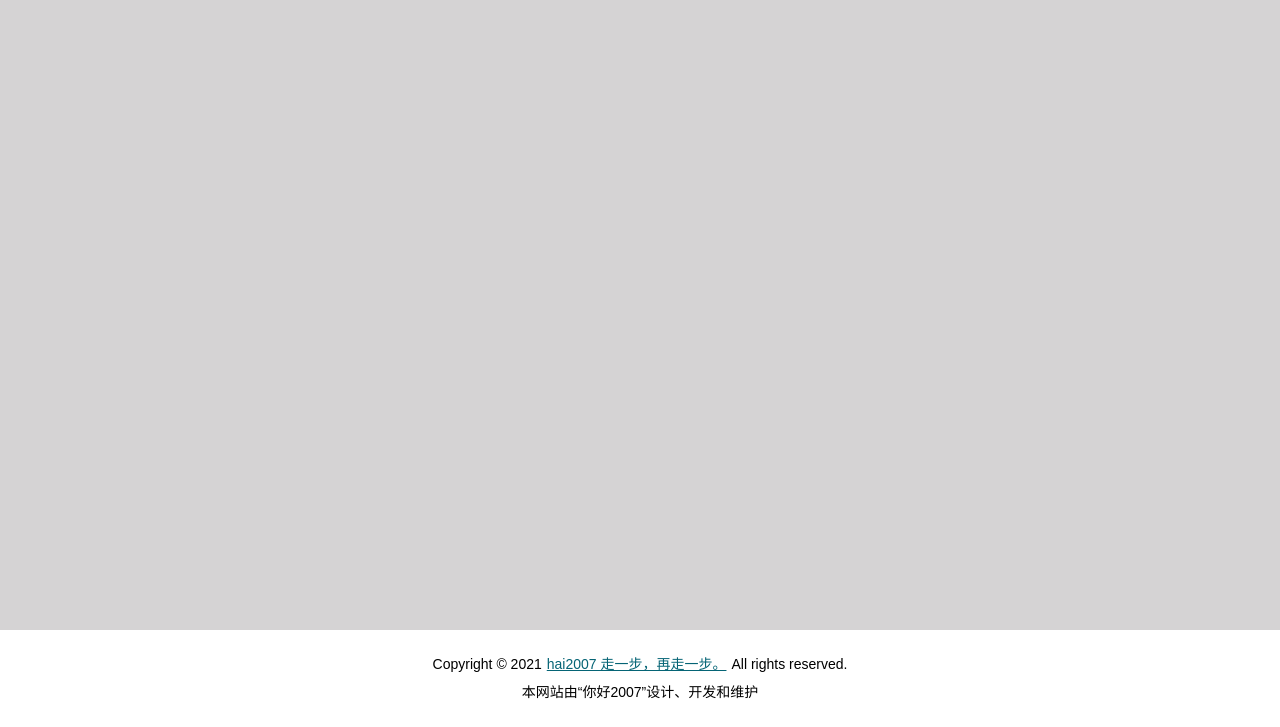
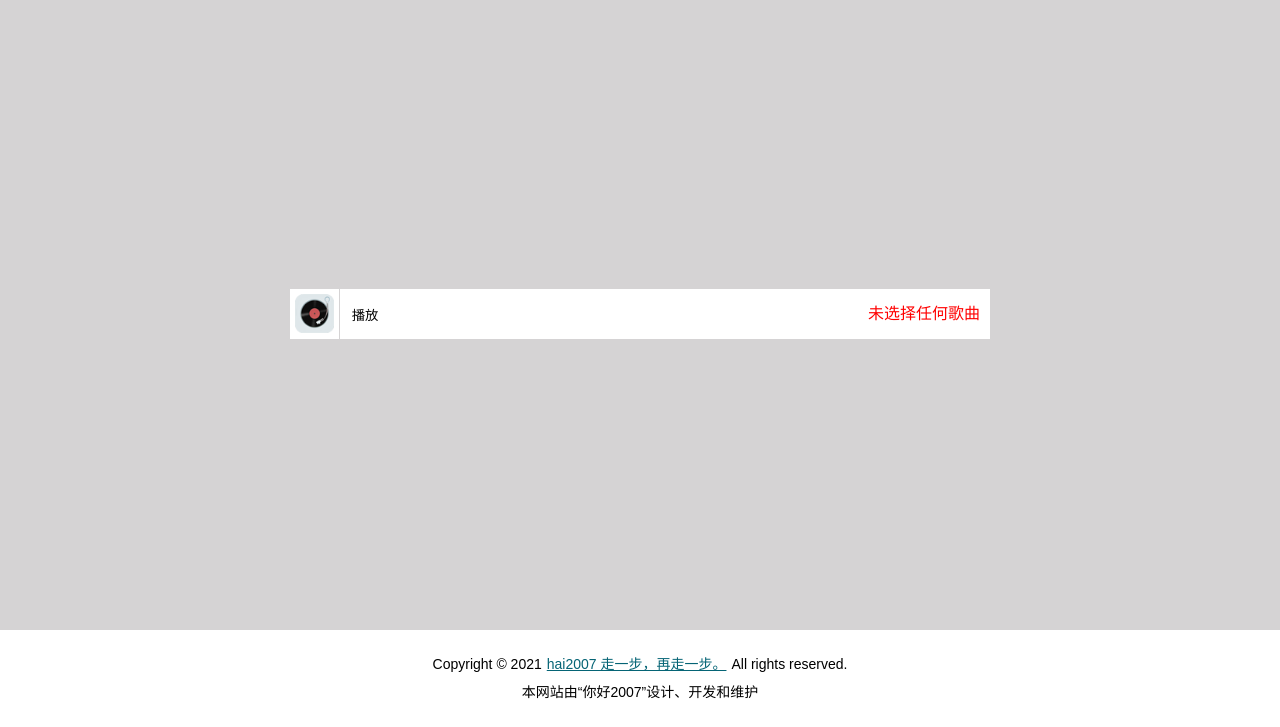
Before and after one commit to hai2007/audio-player, a website built with webpack: page index.html in a window 1280 px wide. Shown: the part 73-800 px from the top of the page. Built offline with Linux system fonts and the light colour scheme.

Commit message:
实现基本的播放功能

```diff
--- a/index.html
+++ b/index.html
@@ -15,7 +15,7 @@
     <div id="root"></div>
 
     <!-- 打包文件 -->
-    <script src="./dist/audio-player@v0.1.0.js"></script>
+    <script src="./dist/audio-player@v0.2.0.js"></script>
 
 </body>
 
--- a/package.json
+++ b/package.json
@@ -1,6 +1,6 @@
 {
   "name": "audio-player",
-  "version": "0.1.0",
+  "version": "0.2.0",
   "description": "在线音频播放器",
   "scripts": {
     "start": "npm install && npm run dev",
```
Also changed, not shown: dist/audio-player@v0.1.0.js (deleted), dist/audio-player@v0.2.0.js (added), 2 other files.
